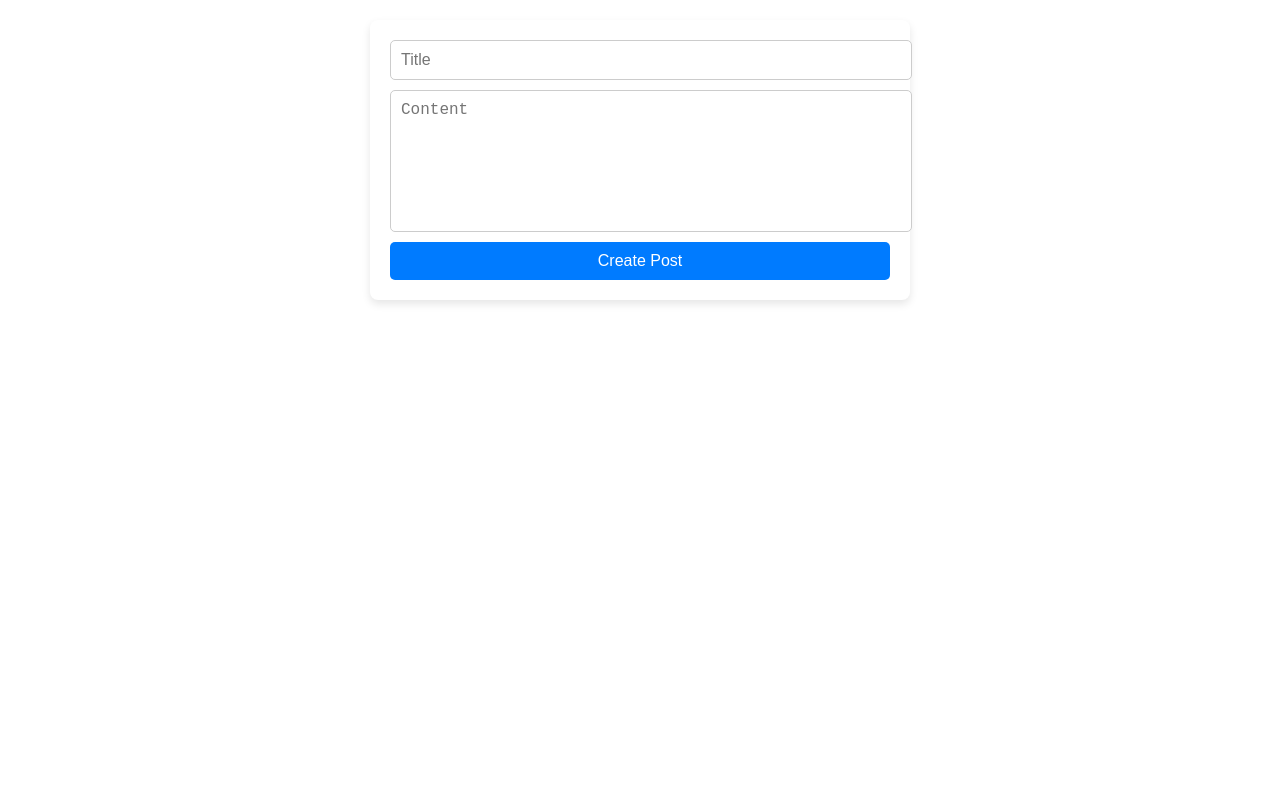
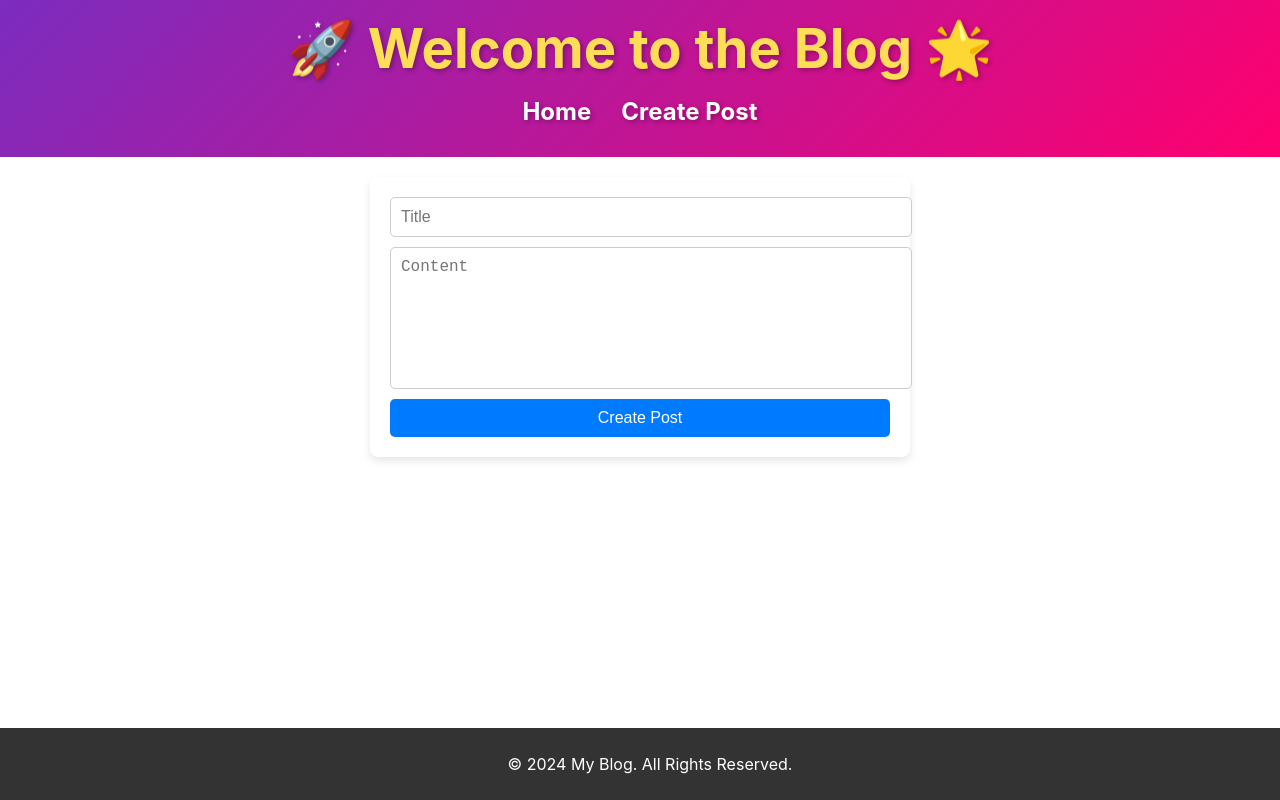
Before and after one commit to tanmayMt/Blog-Application-using-MERN, a React (Create React App) app in the folder client/: page /create in a window 1280 px wide. Built offline with nearby package versions, Linux system fonts and the light colour scheme.

Commit message:
comments fro post

```diff
--- a/client/src/App.js
+++ b/client/src/App.js
@@ -1,15 +1,39 @@
+// import { BrowserRouter as Router, Routes, Route } from "react-router-dom";
+// import Home from "./pages/Home";
+// import Post from "./pages/Post";
+// import CreatePost from "./components/CreatePost";
+
+// const App = () => (
+//     <Router>
+//         <Routes>
+//             <Route path="/" element={<Home />} />
+//             <Route path="/post/:id" element={<Post />} />
+//             <Route path="/create" element={<CreatePost />} />
+//         </Routes>
+//     </Router>
+// );
+
+// export default App;
+
+
 import { BrowserRouter as Router, Routes, Route } from "react-router-dom";
 import Home from "./pages/Home";
 import Post from "./pages/Post";
 import CreatePost from "./components/CreatePost";
+import Header from "./components/Header";
+import Footer from "./components/Footer";
 
 const App = () => (
     <Router>
-        <Routes>
-            <Route path="/" element={<Home />} />
-            <Route path="/post/:id" element={<Post />} />
-            <Route path="/create" element={<CreatePost />} />
-        </Routes>
+        <Header /> {/* Added Header */}
+        <main>
+            <Routes>
+                <Route path="/" element={<Home />} />
+                <Route path="/post/:id" element={<Post />} />
+                <Route path="/create" element={<CreatePost />} />
+            </Routes>
+        </main>
+        <Footer /> {/* Added Footer */}
     </Router>
 );
 
--- /dev/null
+++ b/client/src/components/Footer.css
@@ -0,0 +1,10 @@
+/* src/components/Footer.css */
+.footer {
+    background: #333;
+    color: white;
+    text-align: center;
+    padding: 10px;
+    position: fixed;
+    bottom: 0;
+    width: 100%;
+}
--- /dev/null
+++ b/client/src/components/Header.css
@@ -0,0 +1,36 @@
+/* src/components/Header.css */
+.header {
+    background: linear-gradient(135deg, #7b2cbf, #ff006e);
+    padding: 15px;
+    text-align: center;
+    color: #ffdd57;
+
+    text-shadow: 2px 2px 5px rgba(0, 0, 0, 0.3);
+}
+
+.header h1 {
+    margin: 0;
+    font-size: 3.4rem;
+}
+
+.header nav ul {
+    list-style: none;
+    padding: 0;
+}
+
+.header nav ul li {
+    display: inline;
+    margin: 0 15px;
+}
+
+.header nav ul li a {
+    font-size: 1.5rem;
+    color: white;
+    text-decoration: none;
+    font-weight: bold;
+    transition: color 0.3s ease;
+}
+
+.header nav ul li a:hover {
+    color: hsl(123, 100%, 62%);
+}
--- a/client/src/components/Header.js
+++ b/client/src/components/Header.js
@@ -5,7 +5,7 @@ import "./Header.css"; // Add styles
 const Header = () => {
     return (
         <header className="header">
-            <h1>My Blog</h1>
+            <h1>🚀 Welcome to the Blog 🌟</h1>
             <nav>
                 <ul>
                     <li><Link to="/">Home</Link></li>
--- a/client/src/components/PostDetail.css
+++ b/client/src/components/PostDetail.css
@@ -34,3 +34,36 @@
         transform: translateY(0);
     }
 }
+
+
+.comments-section {
+    margin-top: 20px;
+}
+
+.comment {
+    background: hsl(324, 71%, 44%);
+    padding: 10px;
+    border-left: 5px solid #6a11cb;
+    margin: 10px 0;
+    border-radius: 5px;
+    display: flex;
+    justify-content: space-between;
+    align-items: center;
+}
+
+.comment p {
+    margin: 0;
+}
+
+.comment button {
+    background: red;
+    color: white;
+    border: none;
+    padding: 5px 10px;
+    cursor: pointer;
+    border-radius: 3px;
+}
+
+.comment button:hover {
+    background: darkred;
+}
--- a/client/src/components/PostDetail.js
+++ b/client/src/components/PostDetail.js
@@ -1,20 +1,20 @@
 // import { useEffect, useState } from "react";
 // import { useParams } from "react-router-dom";
 // import axios from "axios";
+// import "./PostDetail.css"; // Import the CSS file
 
 // const PostDetail = () => {
 //     const { id } = useParams();
 //     const [post, setPost] = useState(null);
 
 //     useEffect(() => {
-//         //axios.get(`http://localhost:9000/api/posts/${id}`)
 //         axios.get(`${process.env.REACT_APP_API_URL}/api/posts/${id}`)
 //             .then(response => setPost(response.data))
 //             .catch(error => console.error("Error fetching post:", error));
 //     }, [id]);
 
 //     return post ? (
-//         <div>
+//         <div className="post-detail">
 //             <h2>{post.title}</h2>
 //             <p>{post.content}</p>
 //         </div>
@@ -22,6 +22,7 @@
 // };
 
 // export default PostDetail;
+
 
 
 import { useEffect, useState } from "react";
@@ -32,17 +33,49 @@ import "./PostDetail.css"; // Import the CSS file
 const PostDetail = () => {
     const { id } = useParams();
     const [post, setPost] = useState(null);
+    const [comments, setComments] = useState([]);
 
     useEffect(() => {
+        // Fetch post details
         axios.get(`${process.env.REACT_APP_API_URL}/api/posts/${id}`)
             .then(response => setPost(response.data))
             .catch(error => console.error("Error fetching post:", error));
+
+        // Fetch comments for the post
+        axios.get(`${process.env.REACT_APP_API_URL}/api/comments/${id}`)
+            .then(response => setComments(response.data))
+            .catch(error => console.error("Error fetching comments:", error));
     }, [id]);
+
+    // Function to delete a comment
+    const handleDeleteComment = async (commentId) => {
+        try {
+            await axios.delete(`${process.env.REACT_APP_API_URL}/api/comments/${commentId}`);
+            setComments(comments.filter(comment => comment._id !== commentId)); // Update state
+        } catch (error) {
+            console.error("Error deleting comment:", error);
+        }
+    };
 
     return post ? (
         <div className="post-detail">
             <h2>{post.title}</h2>
             <p>{post.content}</p>
+
+            {/* Comments Section */}
+            <div className="comments-section">
+                <h3>Comments</h3>
+                {comments.length > 0 ? (
+                    comments.map(comment => (
+                        <div key={comment._id} className="comment">
+                            <p>{comment.text}</p>
+                            <button onClick={() => handleDeleteComment(comment._id)}>🗑 Delete</button>
+                        </div>
+                    ))
+                ) : (
+                    <p>No comments yet.</p>
+                )}
+            </div>
         </div>
     ) : <p>Loading...</p>;
 };
--- a/client/src/components/PostList.css
+++ b/client/src/components/PostList.css
@@ -1,18 +1,21 @@
 /* PostList.css */
+/* src/components/PostList.css */
+
 .post-list {
     text-align: center;
     padding: 20px;
-    background: rgba(255, 255, 255, 0.1);
+    background: rgba(170, 183, 28, 0.1);
     border-radius: 10px;
 }
 
 .post-card {
-    background: black;
+    /* background: rgb(0, 0, 0); */
+    background: linear-gradient(135deg, #6a11cb, #2575fc);
     color: white;
     padding: 15px;
     margin: 10px auto;
     border-radius: 10px;
-    box-shadow: 2px 2px 10px rgba(0, 0, 0, 0.3);
+    box-shadow: 2px 2px 10px rgba(195, 207, 27, 0.3);
     transition: transform 0.2s ease-in-out;
 }
 
@@ -22,7 +25,7 @@
 
 .post-title {
     font-size: 1.5rem;
-    color: #007bff;
+    color: hsl(54, 100%, 50%);
     text-decoration: none;
 }
 
--- a/client/src/components/PostList.js
+++ b/client/src/components/PostList.js
@@ -1,32 +1,3 @@
-// import { useEffect, useState } from "react";
-// import axios from "axios";
-
-// import "./PostList.css"; // Import the CSS file
-
-// const PostList = () => {
-//     const [posts, setPosts] = useState([]);
-
-//     useEffect(() => {
-//         axios.get("http://localhost:9000/api/posts")
-//             .then(response => setPosts(response.data))
-//             .catch(error => console.error("Error fetching posts:", error));
-//     }, []);
-
-//     return (
-//         <div className="post-list">
-//             <h2>Blog Posts</h2>
-//             {posts.map(post => (
-//                 <div className="post-card" key={post._id}>
-//                     <h3>{post.title}</h3>
-//                     <p>{post.content}</p>
-//                 </div>
-//             ))}
-//         </div>
-//     );
-// };
-
-// export default PostList;
-
 import { useEffect, useState } from "react";
 import { Link } from "react-router-dom";
 import axios from "axios";
@@ -56,10 +27,15 @@ const PostList = () => {
 
     return (
         <div className="post-list">
-            <h2>📜 Blog Posts</h2>
+            <h1 style={{
+            color: "green",
+            padding: "10px 20px",
+            textAlign: "center",
+            fontSize: "2rem",
+        }}>📜 Blog Posts</h1>
             {posts.map(post => (
                 <div className="post-card" key={post._id}>
-                    <Link to={`/post/${post._id}`} className="post-title">{post.title}</Link>
+                    <Link to={`/post/${post._id}`} className="post-title"><b>{post.title}</b></Link>
                     <p>{post.content}</p>
                     <div className="post-actions">
                         <Link to={`/post/${post._id}`} className="view-btn">View</Link>
--- a/client/src/pages/Home.css
+++ b/client/src/pages/Home.css
@@ -1,6 +1,6 @@
 /* Home.css */
 .home-container {
-    min-height: 100vh;
+    min-height: 78vh;
     display: flex;
     flex-direction: column;
     align-items: center;
--- a/client/src/pages/Home.js
+++ b/client/src/pages/Home.js
@@ -16,8 +16,6 @@ import "./Home.css"; // Import CSS file
 
 const Home = () => (
     <div className="home-container">
-        <h1 className="home-title">🚀 Welcome to the Blog 🌟</h1>
-        <p className="home-subtext">Explore exciting blog posts and share your thoughts!</p>
         <div className="home-content">
             <PostList />
         </div>
```
